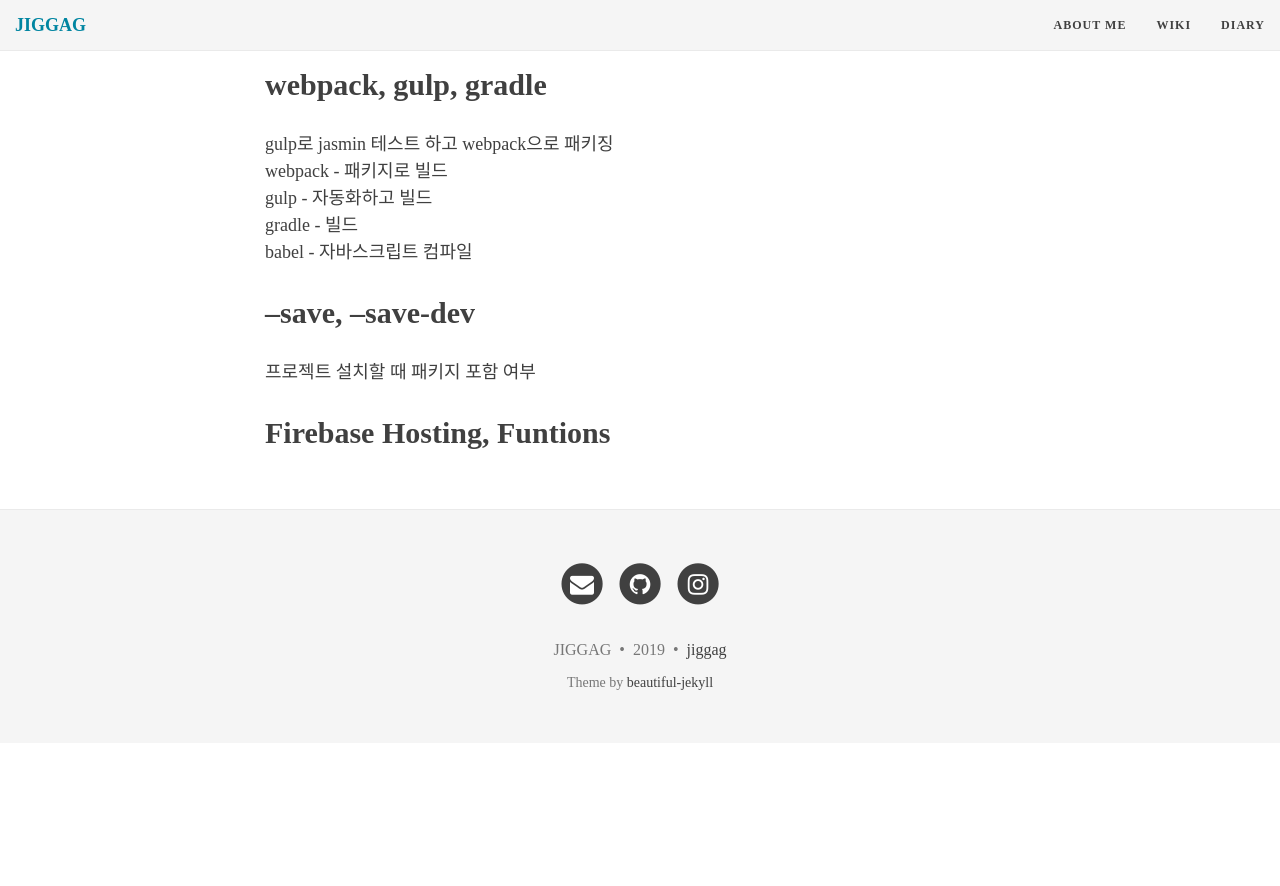
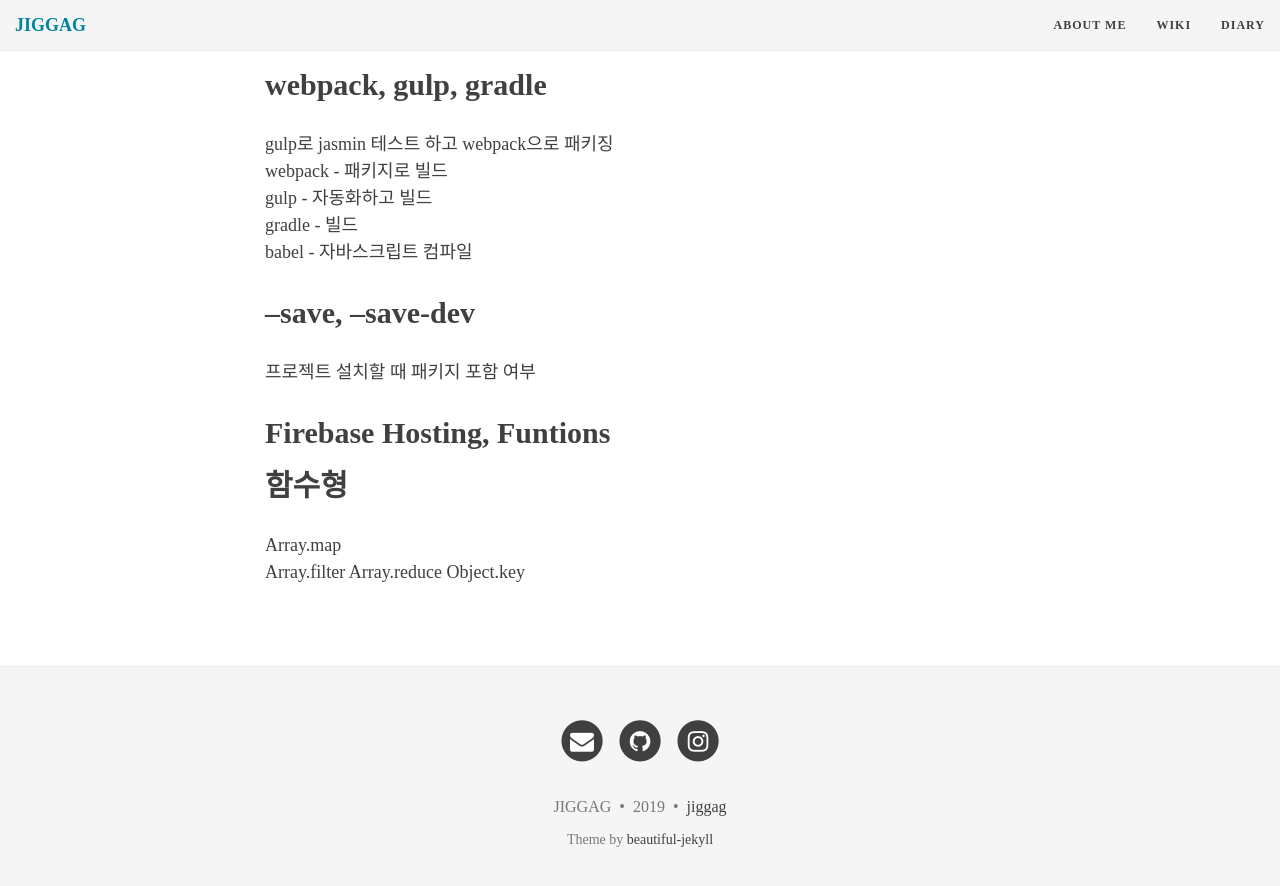
Before and after one commit to jiggag/jiggag.github.io, a Jekyll site: the page built from wiki.md, in a window 1280 px wide and 900 px high, scrolled down 7917 px. Shown: the top 886 px of the window. Built offline with Jekyll 4.4.1, drawn with Linux system fonts in a browser that asks for light colours; nearby versions of some CDN libraries; before the commit the page ends 8660 px from its top, so only the background shows below that.

Commit message:
Update wiki.md

```diff
--- a/wiki.md
+++ b/wiki.md
@@ -314,3 +314,9 @@
 프로젝트 설치할 때 패키지 포함 여부
 
 ## Firebase Hosting, Funtions
+
+## 함수형
+Array.map
+Array.filter
+Array.reduce
+Object.key
```
